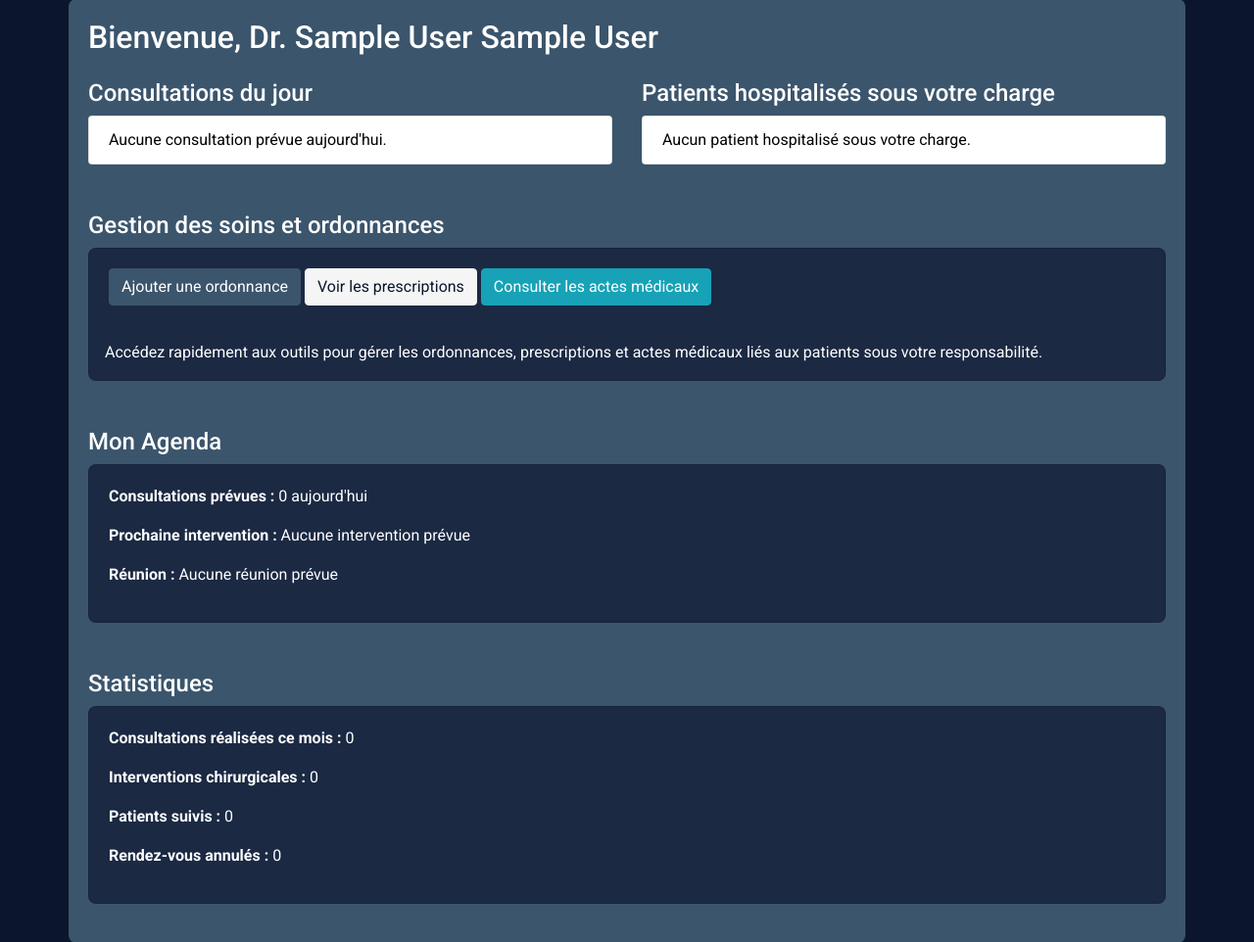
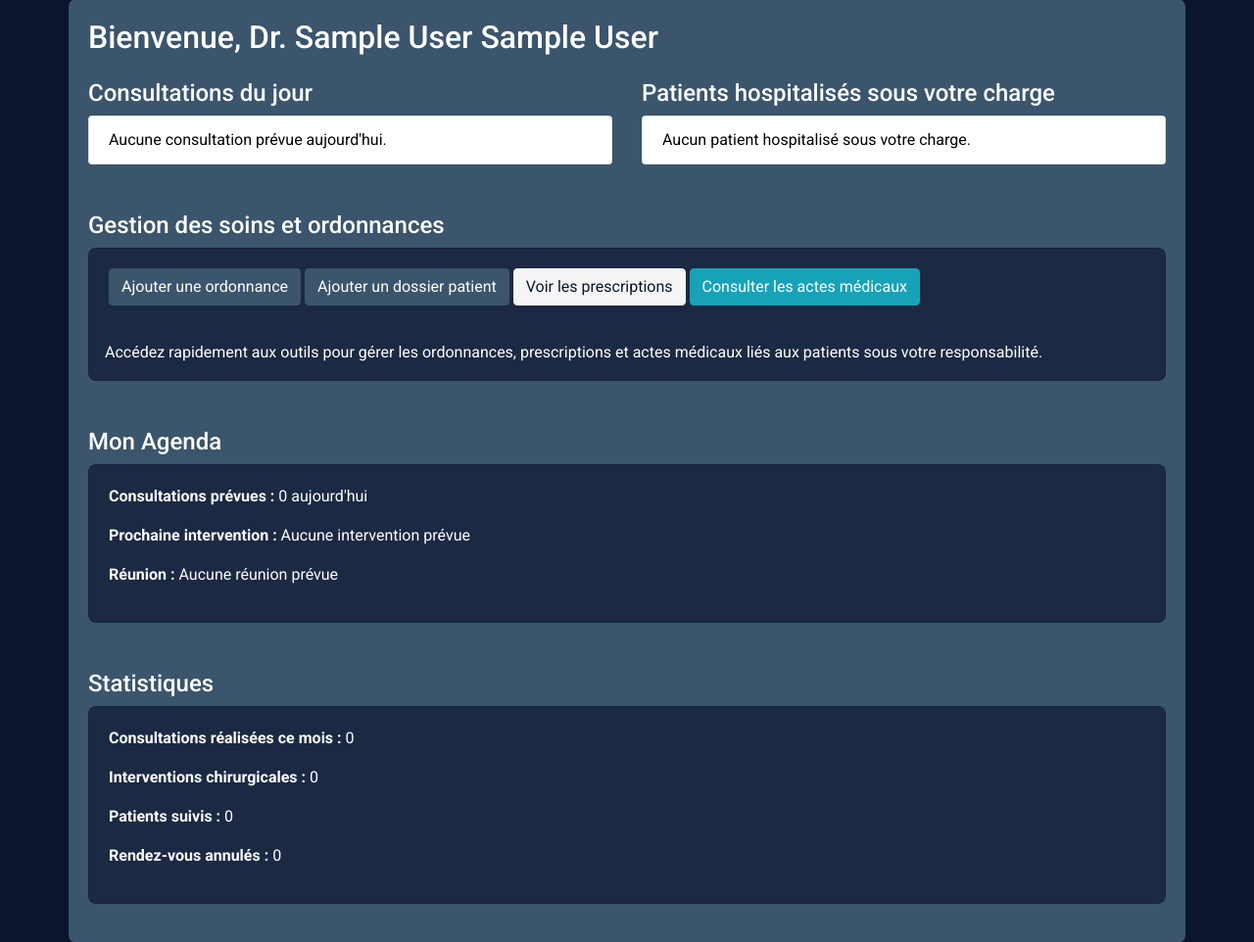
Before and after one commit to alexetne/WorkShop_M1_TLSE_G8, a PHP site: page /medecin/index.php in a window 1280 px wide. Shown: the part 105-1067 px from the top of the page at 98% size. Run offline with PHP 8.4, Linux system fonts and the light colour scheme; the visitor is signed in with stand-in values (Sample User, id 1); data comes from the database, SQL or seed files in the repository; data that the repository does not hold is empty.

Commit message:
update medecin dossier patient

```diff
--- a/medecin/index.php
+++ b/medecin/index.php
@@ -99,6 +99,7 @@ $medecin_prenom = $_SESSION['prenom'];
             <div class="card">
                 <div class="card-body">
                     <a href="#" class="btn btn-primary">Ajouter une ordonnance</a>
+                    <a href="#" class="btn btn-primary">Ajouter un dossier patient</a>
                     <!-- Bouton pour ouvrir la popup de sélection de patient pour la prescription -->
                     <button class="btn btn-secondary" data-toggle="modal" data-target="#selectPatientPrescriptionModal">Voir les prescriptions</button>
                     <!-- Bouton pour ouvrir la popup de sélection de patient pour les actes médicaux -->
```
